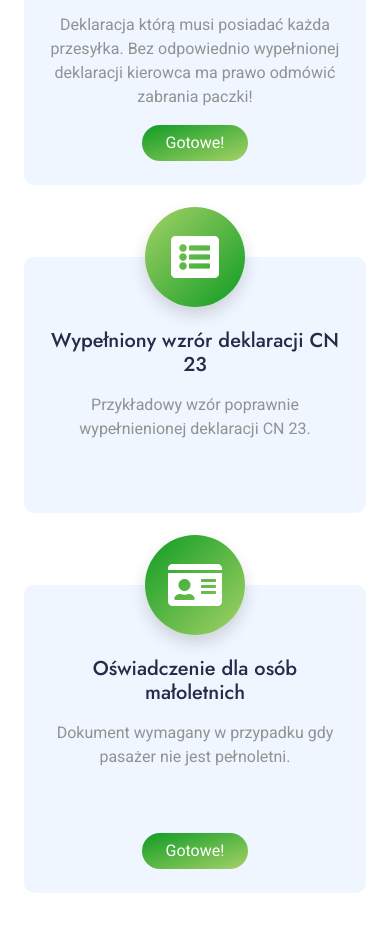
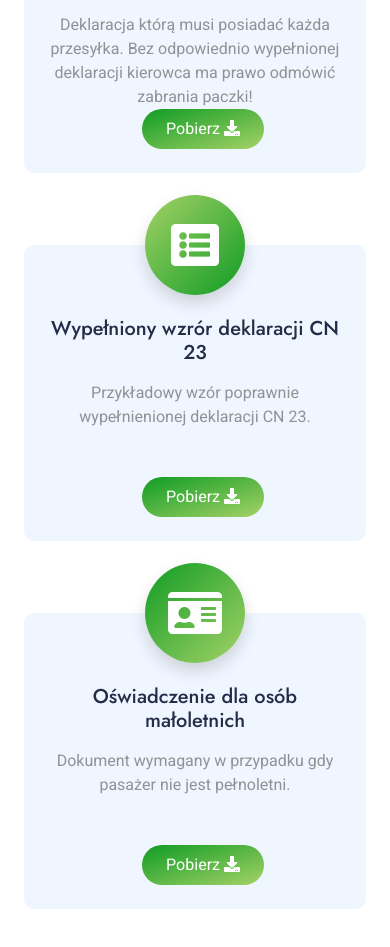
Before and after one commit to DamianUrbaniak/gremlins-web, a plain HTML site: page index.html in a window 390 px wide. Shown: the part 3993-4940 px from the top of the page. Drawn offline with nearby package versions, Linux system fonts and the light colour scheme.

Commit message:
removing blocking buttons on smartfon devices

```diff
--- a/index.html
+++ b/index.html
@@ -191,8 +191,7 @@
                             </div>
                             <h5 class="mt-4 mb-3">Deklaracja CN 23</h5>
                             <p class="mb-0">Deklaracja którą musi posiadać każda przesyłka. Bez odpowiednio wypełnionej deklaracji kierowca ma prawo odmówić zabrania paczki!</p>
-                            <a href="public/Deklaracja-cn23.pdf" class="btn btn-primary-gradient rounded-pill py-2 px-4 ms-3 d-none d-lg-block">Pobierz <i class="fa fa-download fa text-white"></i></a>
-                            <div class="btn btn-primary-gradient py-sm-3 px-4 px-sm-5 rounded-pill mt-3">Gotowe!</div>
+                            <a href="public/Deklaracja-cn23.pdf" class="btn btn-primary-gradient rounded-pill py-2 px-4 ms-3 d-lg-block">Pobierz <i class="fa fa-download fa text-white"></i></a>
                         </div>
                     </div>
                     <div class="col-lg-4 col-sm-6 text-center pt-4 wow fadeInUp" data-wow-delay="0.3s">
@@ -202,7 +201,7 @@
                             </div>
                             <h5 class="mt-4 mb-3">Wypełniony wzrór deklaracji CN 23</h5>
                             <p class="mb-0">Przykładowy wzór poprawnie wypełnienionej deklaracji CN 23.<br><br><br></p>
-                            <a href="public/deklaracja-wzór.jpg" class="btn btn-primary-gradient rounded-pill py-2 px-4 ms-3 d-none d-lg-block">Pobierz <i class="fa fa-download fa text-white"></i></a>
+                            <a href="public/deklaracja-wzór.jpg" class="btn btn-primary-gradient rounded-pill py-2 px-4 ms-3 d-lg-block">Pobierz <i class="fa fa-download fa text-white"></i></a>
                         </div>
                     </div>
                     <div class="col-lg-4 col-sm-6 text-center pt-4 wow fadeInUp" data-wow-delay="0.5s">
@@ -212,8 +211,7 @@
                             </div>
                             <h5 class="mt-4 mb-3">Oświadczenie dla osób małoletnich</h5>
                             <p class="mb-0">Dokument wymagany w przypadku gdy pasażer nie jest pełnoletni. <br><br><br></p>
-                            <a href="public/Oświadczenie-osoba-małoletnia.pdf" class="btn btn-primary-gradient rounded-pill py-2 px-4 ms-3 d-none d-lg-block">Pobierz <i class="fa fa-download fa text-white"></i></a>
-                            <div class="btn btn-primary-gradient py-sm-3 px-4 px-sm-5 rounded-pill mt-3">Gotowe!</div>
+                            <a href="public/Oświadczenie-osoba-małoletnia.pdf" class="btn btn-primary-gradient rounded-pill py-2 px-4 ms-3 d-lg-block">Pobierz <i class="fa fa-download fa text-white"></i></a>
                         </div>
                     </div>
                 </div>
```
